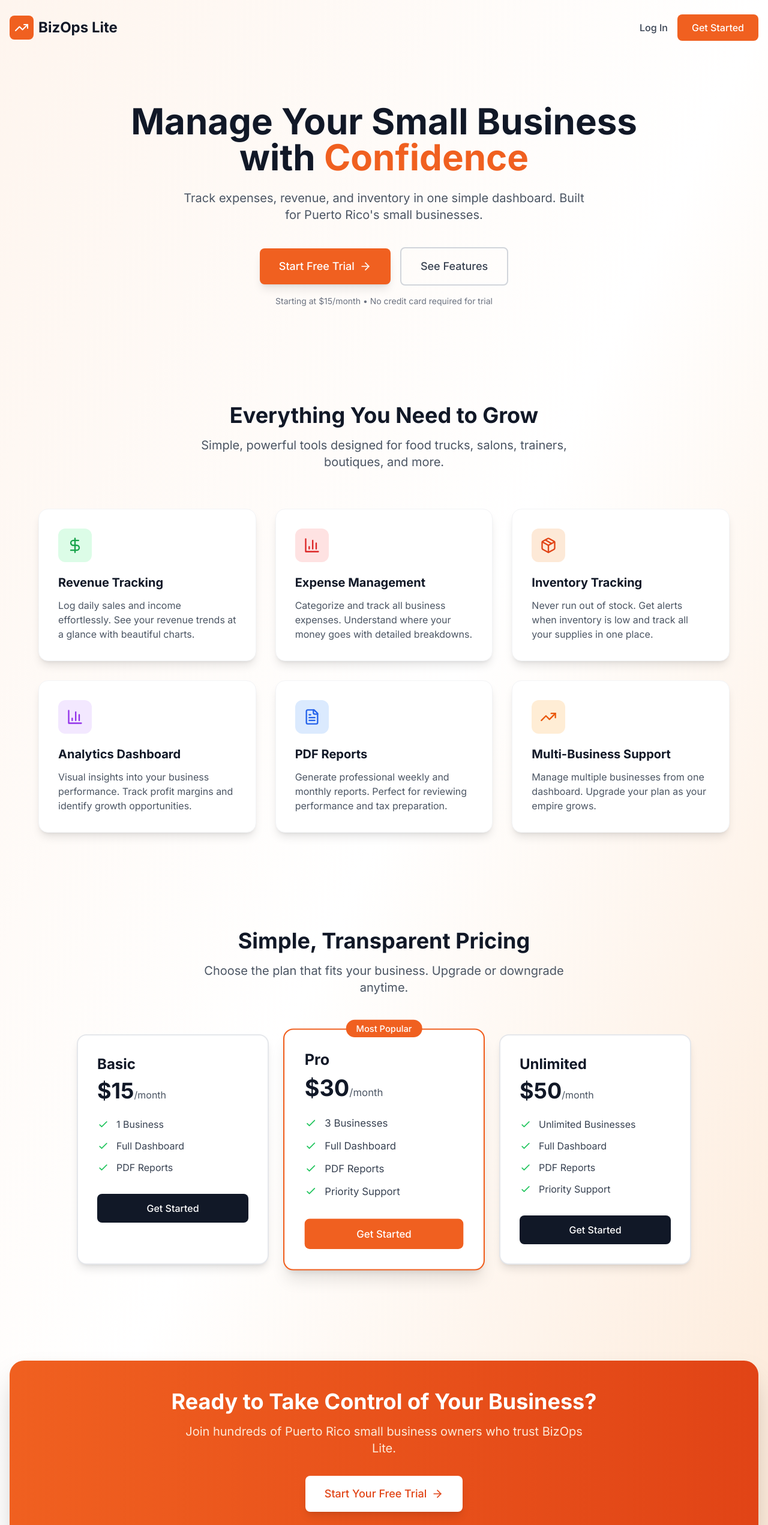
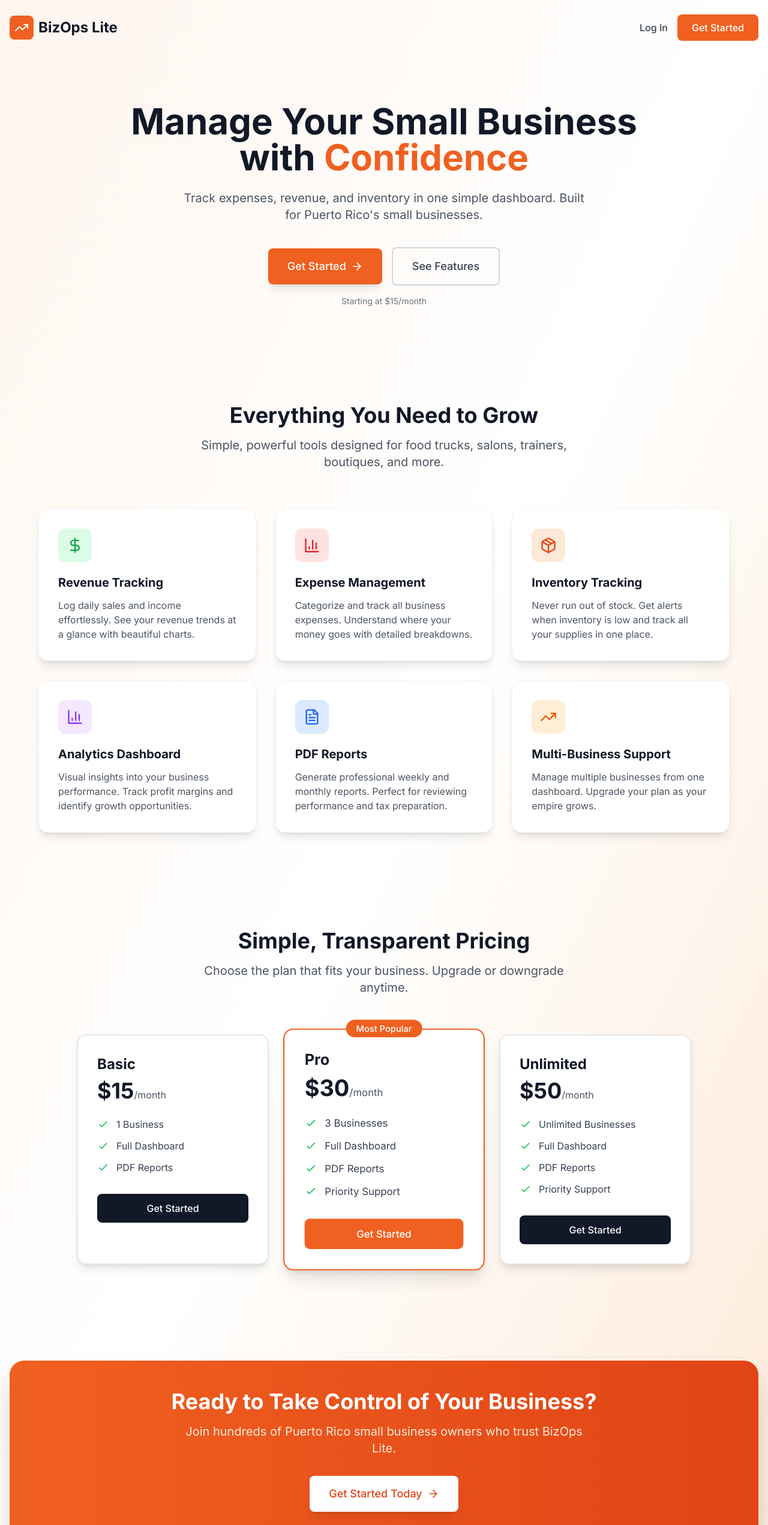
Before and after one commit to AleDiazz/Small-Biz-Dashboards, a Next.js app: page / in a window 1280 px wide. Shown: the top 2542 px of the page at 60% size. Built offline with nearby package versions, Linux system fonts and the light colour scheme.

Commit message:
Remove free trial options from landing page and subscription status
- Remove 'Start Free Trial' button text, replaced with 'Get Started'
- Remove 'No credit card required for trial' text
- Remove 'trialing' from subscriptionStatus type
- Update CTA button to 'Get Started Today'

```diff
--- a/app/page.tsx
+++ b/app/page.tsx
@@ -43,7 +43,7 @@
               href="/signup"
               className="bg-primary-500 text-white px-8 py-4 rounded-lg hover:bg-primary-600 transition-all flex items-center gap-2 text-lg font-medium shadow-lg hover:shadow-xl transform hover:scale-105"
             >
-              Start Free Trial
+              Get Started
               <ArrowRight className="w-5 h-5" />
             </Link>
             <Link
@@ -54,7 +54,7 @@
             </Link>
           </div>
           <p className="text-sm text-gray-500 mt-4">
-            Starting at $15/month • No credit card required for trial
+            Starting at $15/month
           </p>
         </div>
       </section>
@@ -282,7 +282,7 @@
             href="/signup"
             className="inline-flex items-center gap-2 bg-white text-primary-600 px-8 py-4 rounded-lg hover:bg-gray-50 transition-all text-lg font-medium shadow-lg hover:shadow-xl transform hover:scale-105"
           >
-            Start Your Free Trial
+            Get Started Today
             <ArrowRight className="w-5 h-5" />
           </Link>
         </div>
--- a/types/index.ts
+++ b/types/index.ts
@@ -6,7 +6,7 @@
   subscriptionTier: 'basic' | 'pro' | 'unlimited'
   stripeCustomerId?: string
   stripeSubscriptionId?: string
-  subscriptionStatus?: 'active' | 'past_due' | 'canceled' | 'incomplete' | 'trialing'
+  subscriptionStatus?: 'active' | 'past_due' | 'canceled' | 'incomplete'
   subscriptionUpdatedAt?: Date
   lastPaymentDate?: Date
 }
```
